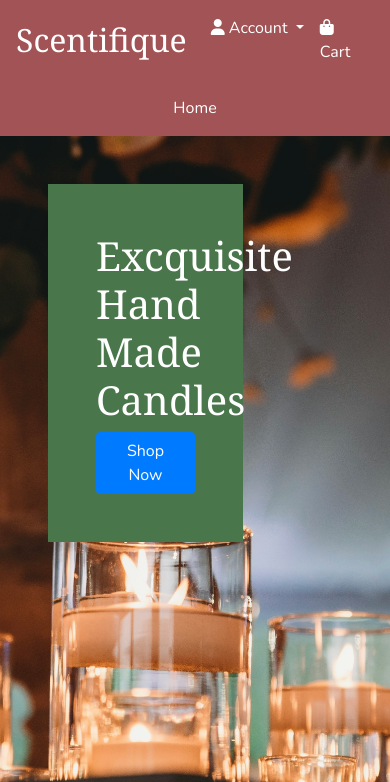
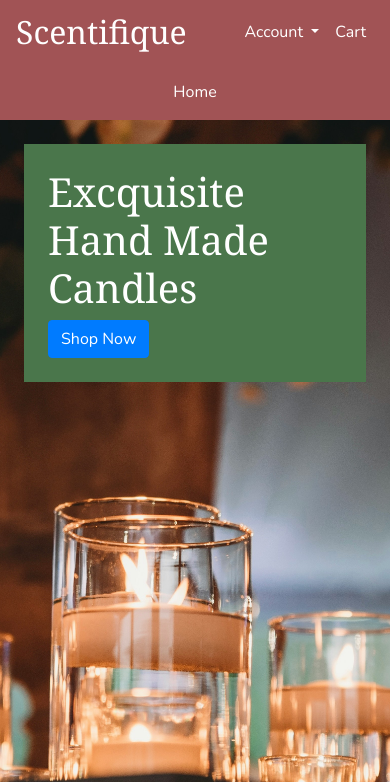
Before and after one commit to John-Kingham/scentifique, a Django app: page / in a window 390 px wide. Shown: the top 782 px of the page. Run offline with Django 3.2, Linux system fonts and the light colour scheme; some libraries are stand-ins or nearby versions; some web fonts are replaced.

Commit message:
fix: fix homepage styling on mobile

```diff
--- a/home/templates/home/index.html
+++ b/home/templates/home/index.html
@@ -4,7 +4,7 @@
 {% block content %}
     <div class="container h-100">
         <div class="row h-100">
-            <div class="col-6 m-5 p-5" id="hero-message">
+            <div class="col col-sm-8 col-md-6 m-4  m-lg-5 p-4 p-lg-5" id="hero-message">
                 <h1>Excquisite Hand Made Candles</h1>
                 <div><a href="/" class="btn btn-primary">Shop Now</a></div>
             </div>
--- a/static/css/base.css
+++ b/static/css/base.css
@@ -53,3 +53,10 @@ h2 {
 #account-dropdown * {
   color: var(--colour-black);
 }
+
+@media screen {
+
+}
+.fa-user, .fa-shopping-bag {
+
+}
--- a/templates/base.html
+++ b/templates/base.html
@@ -35,7 +35,7 @@
         {% block extra_js %}
         {% endblock extra_js %}
 
-        <title>Scentifique {% block extra_title %}{% endblock extra_title %}</title>
+        <title>Scentifique</title>
     </head>
     <body>
         <header>
@@ -49,7 +49,7 @@
                     <ul class="navbar-nav">
                         <li class="nav-item dropdown">
                             <a id="account" class="nav-link dropdown-toggle" href="#" role="button" data-toggle="dropdown" aria-expanded="false">
-                                <i class="fa-solid fa-user"></i>
+                                <i class="fa-solid fa-user d-none d-sm-inline"></i>
                                 Account
                             </a>
                             <div aria-labelledby="account" class="dropdown-menu" id="account-dropdown">
@@ -64,7 +64,7 @@
                         </li>
                         <li class="nav-item">
                             <a class="nav-link" href="#">
-                                <i class="fa-solid fa-bag-shopping"></i>
+                                <i class="fa-solid fa-bag-shopping d-none d-sm-inline"></i>
                                 Cart
                             </a>
                         </li>
```
